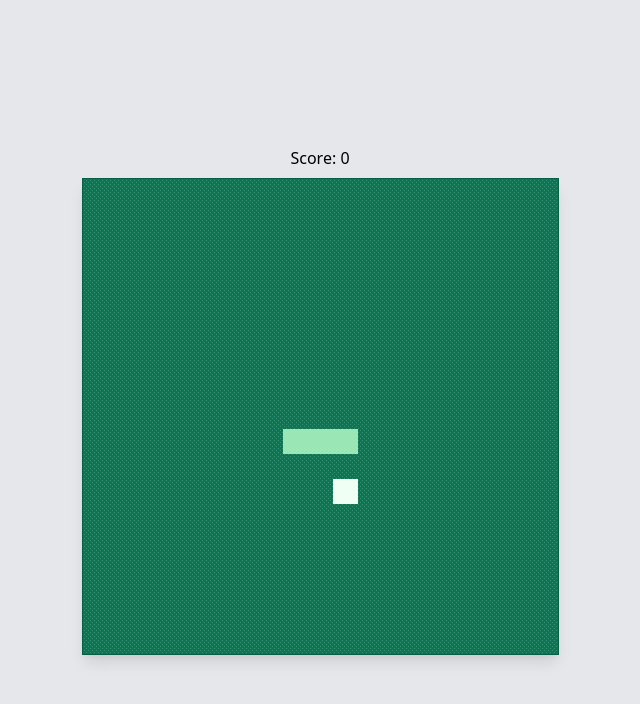
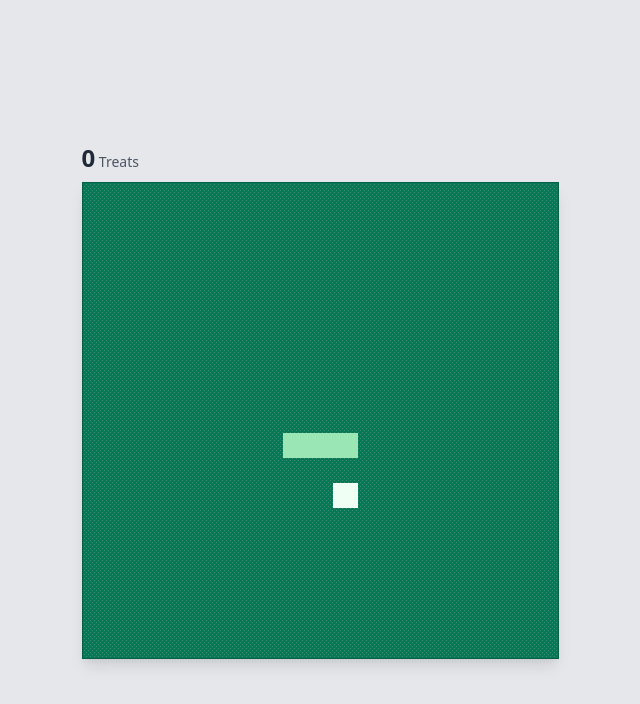
Before and after one commit to futurestudio/snake, a website: page game.html in a window 1280 px wide. Shown: the whole page, without its empty margins (320-960 px from the left). Drawn offline with nearby package versions, Linux system fonts and the light colour scheme.

Commit message:
improve score styling

```diff
--- a/game.html
+++ b/game.html
@@ -13,7 +13,10 @@
 <body class="bg-gray-200 h-screen">
   <div class="container mx-auto h-full flex justify-center items-center">
     <div class="w-1/1">
-      <h1 class="mb-2 text-center">Score: <span id="score"></span></h1>
+      <h3 class="mb-2 text-left text-sm text-gray-600">
+        <span id="score" class="text-2xl font-extrabold text-gray-800"> </span>
+        Treats
+      </h3>
       <h2 class="mb-2 text-center font-bold text-red-600" id="error" class="text-red-600"></h2>
 
       <canvas id="snake" width="475" height="475" class="shadow-lg bg-green-700 border border-green-800"></canvas>
```
